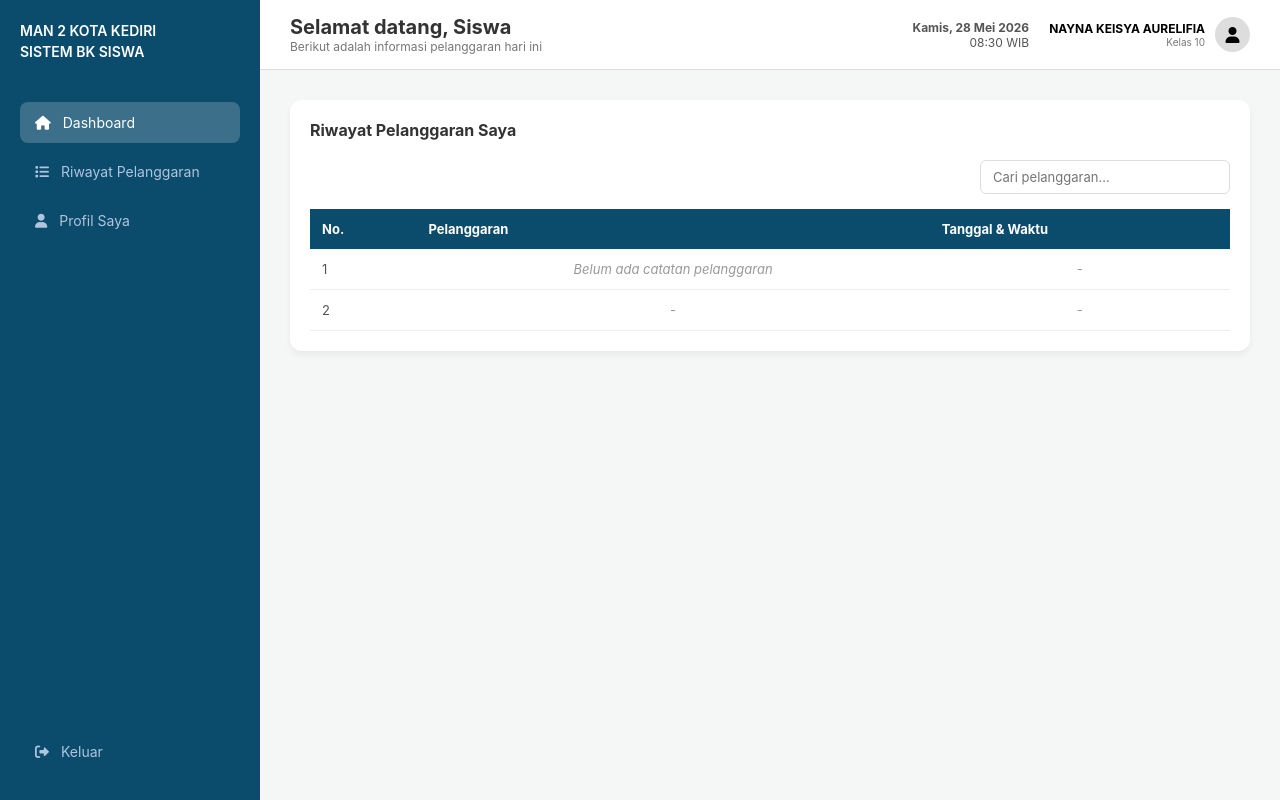
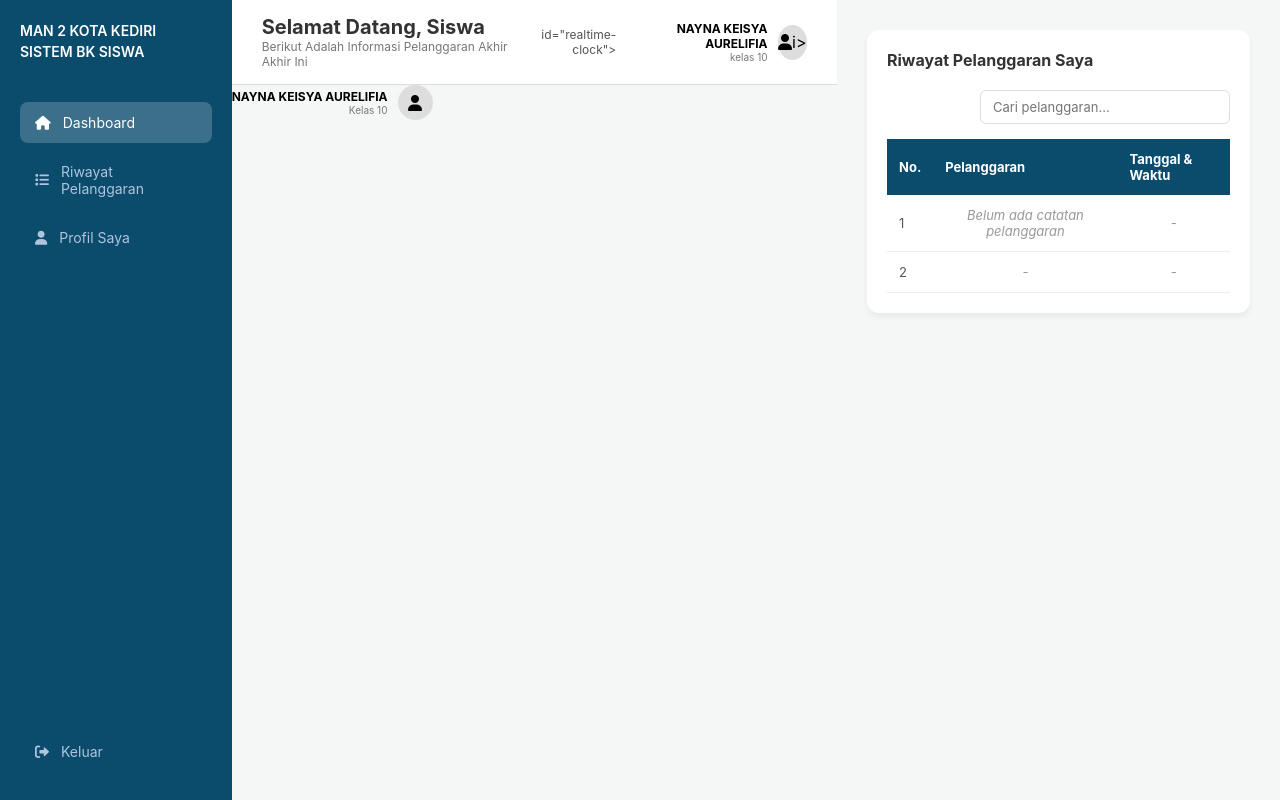
Before and after one commit to naynaaurelifia-prog/web-bk-man2kotakediri, a Flask app: page /siswa in a window 1280 px wide. Run offline with Flask 3, Linux system fonts and the light colour scheme.

Commit message:
Update siswa.html

```diff
--- a/templates/siswa.html
+++ b/templates/siswa.html
@@ -63,13 +63,23 @@
     <div class="main-content">
         <div class="header">
             <div class="header-left">
-                <h2>Selamat datang, Siswa</h2>
-                <p>Berikut adalah informasi pelanggaran hari ini</p>
+                <h2>Selamat Datang, Siswa</h2>
+                <p>Berikut Adalah Informasi Pelanggaran Akhir Akhir Ini</p>
             </div>
             <div class="header-right">
-                <div class="date-info">
-                    <strong>Kamis, 28 Mei 2026</strong><br>
-                    08:30 WIB
+                <div class="date-info"> id="realtime-clock">
+                    </div>
+                <didv class="user-profile">
+                    <div style="text-align: right">
+                        <p style="font-size: 12px; font-weight: bold;">{{ siswa.nama_siswa }}</p>
+                        <p style="font-size: 10px; color: #777;">kelas {{ siswa.kelas }}</p>
+                    </div>
+                    <div class="avatar"><i class="fa fa-user"></i>i></div>
+                </didv>
+            </div>
+
+
+
                 </div>
                 <div class="user-profile">
                     <div style="text-align: right">
@@ -121,6 +131,23 @@
             </div>
         </div>
     </div>
+    <script>
+    function updateClock() {
+        const sekarang = new Date();
+        const opsiTanggal = { weekday: 'long', year: 'numeric', month: 'long', day: 'numeric' };
+        const tanggalStr = sekarang.toLocaleDateString('id-ID', opsiTanggal);
+
+        const jam = String(sekarang.getHours()).padStart(2, '0');
+        const menit = String(sekarang.getMinutes()).padStart(2, '0');
+        const waktuStr = `${jam}:${menit} WIB`;
+
+        document.getElementById('realtime-clock').innerHTML = `<strong>${tanggalStr}</strong><br>${waktuStr}`;
+    }
+
+    // Jalankan fungsi setiap detik biar jamnya jalan terus
+    setInterval(updateClock, 1000);
+    updateClock(); // Jalankan sekali di awal saat page load
+</script>
 
 </body>
 </html>
```
